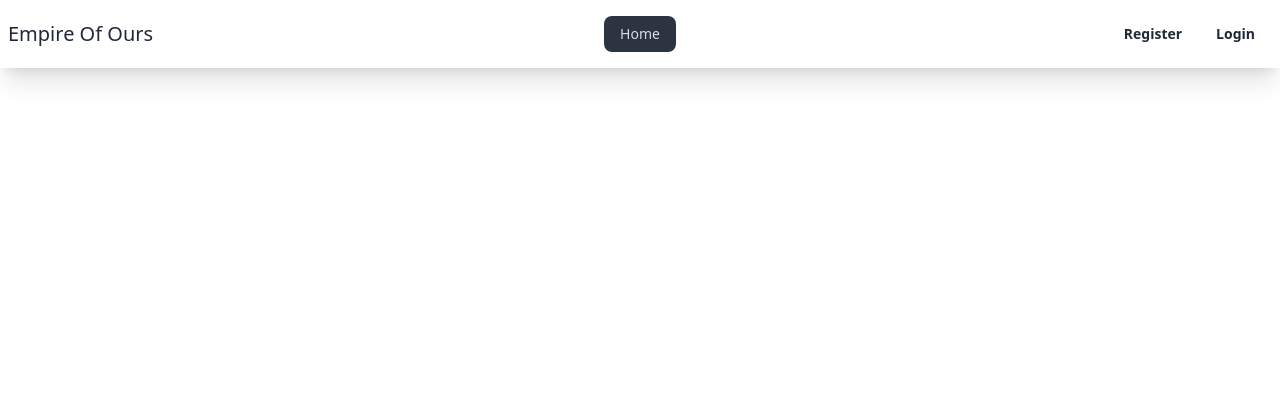
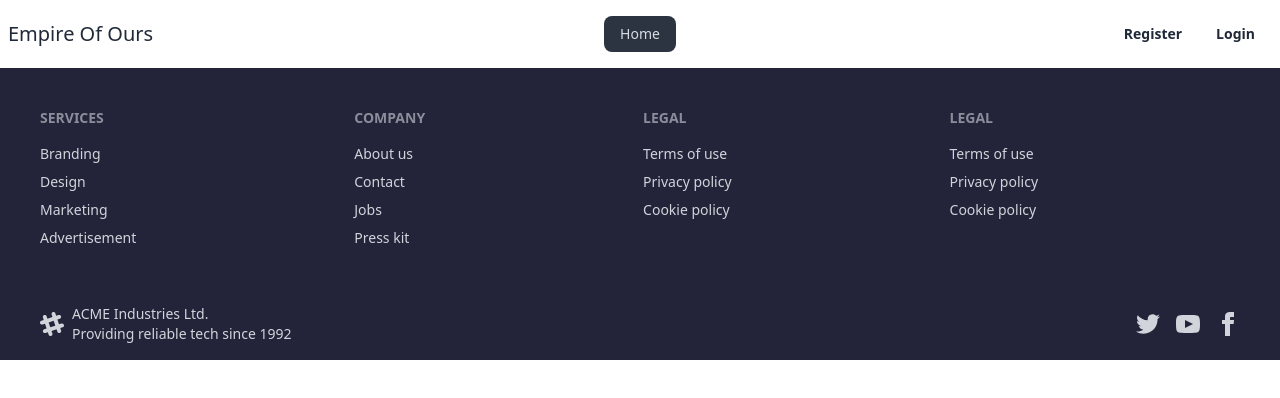
Before and after one commit to Asaduzzaman70/empire-of-ours, a React (Vite) app: page / in a window 1280 px wide. Shown: the top 398 px of the page. Built offline with nearby package versions, Linux system fonts and the light colour scheme; no server answers.

Commit message:
Added footer section

```diff
--- a/src/Pages/logIn/LogIn.jsx
+++ b/src/Pages/logIn/LogIn.jsx
@@ -2,6 +2,8 @@ import { useContext, useState } from "react";
 import { FaGithub, FaGoogle, FaRegEye, FaRegEyeSlash } from "react-icons/fa";
 import 'react-toastify/dist/ReactToastify.css';
 import { CreateContext } from "../../Provider/AuthProvider";
+import { NavLink } from "react-router-dom";
+import { toast } from "react-toastify";
 
 
 
@@ -14,13 +16,20 @@ const LogIn = () => {
         e.preventDefault();
         const form = new FormData(e.currentTarget);
         const email = form.get("email");
-        const password = form.get("password")
+        const password = form.get("password");
+        if(password.length < 6){
+            return toast.error('Your Password must 6 character or more!')
+        }
+        if(!/[!@#$%^&*()_+\-=\[\]{};':"\\|,.<>\/?]/.test(password)){
+            return toast.error('One special character please!')
+        }
 
         logIn(email, password)
             .then(() => {
-                alert('Successful log in');
+                toast.success('Successful login');
             })
             .catch(error => {
+                toast.error('Something Wrong!')
                 console.log(error);
             })
     }
@@ -29,7 +38,7 @@ const LogIn = () => {
     const handleMedia = (arg) => {
         logInWithMedia(arg)
             .then(() => {
-                alert('Success full log in');
+                toast.success('Successful login');
             })
             .error(error => {
                 alert(error.message);
@@ -40,7 +49,7 @@ const LogIn = () => {
     return (
         <div className="hero min-h-screen" style={{ backgroundImage: "url('https://i.ibb.co/GHXgFHZ/photo-1448630360428-65456885c650.jpg')" }}>
             <div className="hero-overlay bg-opacity-60"></div>
-            <div className="hero-content text-center text-neutral-content">
+            <div className="hero-content text-center text-neutral-content py-10">
                 <div className="max-w-2xl bg-gray-600 rounded-md bg-opacity-25 shadow-2xl shadow-black p-11 border-2 border-[#8d98ff4d]">
                     <h1 className="mb-5 text-5xl font-semibold rajdhani text-white">Welcome Back to Empire Of Ours</h1>
                     <p className="mb-5 roboto text-lg text-gray-300">
@@ -105,6 +114,9 @@ const LogIn = () => {
                                 <FaGithub />
                             </button>
                         </div>
+                        <div className="text-center mt-6">
+                            <p className="roboto font-bold">You don't have an account. Please <NavLink className='underline text-[#8D99FF]' to='/register'>Register Now</NavLink></p>
+                        </div>
                     </div>
                 </div>
             </div>
--- a/src/Pages/register/Register.jsx
+++ b/src/Pages/register/Register.jsx
@@ -51,7 +51,7 @@ const Register = () => {
 
 
     return (
-        <div className="lg:bg-none bg-[url('https://i.ibb.co/YpqRm53/photo-1479839672679-a46483c0e7c8.jpg')]    bg-cover bg-center relative">
+        <div className="lg:bg-none bg-[url('https://i.ibb.co/YpqRm53/photo-1479839672679-a46483c0e7c8.jpg')] bg-cover bg-center relative lg:mb-10">
             <div className="absolute w-full h-full lg:w-0 bg-black lg:bg-none opacity-50 z-0"></div>
             <div className="grid grid-cols-1 lg:grid-cols-2 items-center container mx-auto gap-9 lg:mt-7 p-5">
                 <div className="z-10 p-6">
--- /dev/null
+++ b/src/footer/Footer.jsx
@@ -0,0 +1,50 @@
+
+const Footer = () => {
+    return (
+        <div className="bg-[#232339]">
+            <footer className="footer p-10 text-base-content container mx-auto">
+                <nav className="text-gray-300">
+                    <h6 className="footer-title">Services</h6>
+                    <a className="link link-hover">Branding</a>
+                    <a className="link link-hover">Design</a>
+                    <a className="link link-hover">Marketing</a>
+                    <a className="link link-hover">Advertisement</a>
+                </nav>
+                <nav className="text-gray-300">
+                    <h6 className="footer-title">Company</h6>
+                    <a className="link link-hover">About us</a>
+                    <a className="link link-hover">Contact</a>
+                    <a className="link link-hover">Jobs</a>
+                    <a className="link link-hover">Press kit</a>
+                </nav>
+                <nav className="text-gray-300">
+                    <h6 className="footer-title">Legal</h6>
+                    <a className="link link-hover">Terms of use</a>
+                    <a className="link link-hover">Privacy policy</a>
+                    <a className="link link-hover">Cookie policy</a>
+                </nav>
+                <nav className="text-gray-300">
+                    <h6 className="footer-title">Legal</h6>
+                    <a className="link link-hover">Terms of use</a>
+                    <a className="link link-hover">Privacy policy</a>
+                    <a className="link link-hover">Cookie policy</a>
+                </nav>
+            </footer>
+            <footer className="footer px-10 py-4 bg-[#232339] text-base-content border-base-300 container mx-auto">
+                <aside className="items-center grid-flow-col">
+                    <svg width="24" height="24" viewBox="0 0 24 24" xmlns="http://www.w3.org/2000/svg" fillRule="evenodd" clipRule="evenodd" className="fill-current text-gray-300"><path d="M22.672 15.226l-2.432.811.841 2.515c.33 1.019-.209 2.127-1.23 2.456-1.15.325-2.148-.321-2.463-1.226l-.84-2.518-5.013 1.677.84 2.517c.391 1.203-.434 2.542-1.831 2.542-.88 0-1.601-.564-1.86-1.314l-.842-2.516-2.431.809c-1.135.328-2.145-.317-2.463-1.229-.329-1.018.211-2.127 1.231-2.456l2.432-.809-1.621-4.823-2.432.808c-1.355.384-2.558-.59-2.558-1.839 0-.817.509-1.582 1.327-1.846l2.433-.809-.842-2.515c-.33-1.02.211-2.129 1.232-2.458 1.02-.329 2.13.209 2.461 1.229l.842 2.515 5.011-1.677-.839-2.517c-.403-1.238.484-2.553 1.843-2.553.819 0 1.585.509 1.85 1.326l.841 2.517 2.431-.81c1.02-.33 2.131.211 2.461 1.229.332 1.018-.21 2.126-1.23 2.456l-2.433.809 1.622 4.823 2.433-.809c1.242-.401 2.557.484 2.557 1.838 0 .819-.51 1.583-1.328 1.847m-8.992-6.428l-5.01 1.675 1.619 4.828 5.011-1.674-1.62-4.829z"></path></svg>
+                    <p className="text-gray-300">ACME Industries Ltd. <br />Providing reliable tech since 1992</p>
+                </aside>
+                <nav className="md:place-self-center md:justify-self-end">
+                    <div className="grid grid-flow-col gap-4">
+                        <a><svg xmlns="http://www.w3.org/2000/svg" width="24" height="24" viewBox="0 0 24 24" className="fill-current text-gray-300"><path d="M24 4.557c-.883.392-1.832.656-2.828.775 1.017-.609 1.798-1.574 2.165-2.724-.951.564-2.005.974-3.127 1.195-.897-.957-2.178-1.555-3.594-1.555-3.179 0-5.515 2.966-4.797 6.045-4.091-.205-7.719-2.165-10.148-5.144-1.29 2.213-.669 5.108 1.523 6.574-.806-.026-1.566-.247-2.229-.616-.054 2.281 1.581 4.415 3.949 4.89-.693.188-1.452.232-2.224.084.626 1.956 2.444 3.379 4.6 3.419-2.07 1.623-4.678 2.348-7.29 2.04 2.179 1.397 4.768 2.212 7.548 2.212 9.142 0 14.307-7.721 13.995-14.646.962-.695 1.797-1.562 2.457-2.549z"></path></svg></a>
+                        <a><svg xmlns="http://www.w3.org/2000/svg" width="24" height="24" viewBox="0 0 24 24" className="fill-current text-gray-300"><path d="M19.615 3.184c-3.604-.246-11.631-.245-15.23 0-3.897.266-4.356 2.62-4.385 8.816.029 6.185.484 8.549 4.385 8.816 3.6.245 11.626.246 15.23 0 3.897-.266 4.356-2.62 4.385-8.816-.029-6.185-.484-8.549-4.385-8.816zm-10.615 12.816v-8l8 3.993-8 4.007z"></path></svg></a>
+                        <a><svg xmlns="http://www.w3.org/2000/svg" width="24" height="24" viewBox="0 0 24 24" className="fill-current text-gray-300"><path d="M9 8h-3v4h3v12h5v-12h3.642l.358-4h-4v-1.667c0-.955.192-1.333 1.115-1.333h2.885v-5h-3.808c-3.596 0-5.192 1.583-5.192 4.615v3.385z"></path></svg></a>
+                    </div>
+                </nav>
+            </footer>
+        </div>
+    );
+};
+
+export default Footer;
--- a/src/layout/Root.jsx
+++ b/src/layout/Root.jsx
@@ -1,11 +1,13 @@
 import { Outlet } from "react-router-dom";
 import Navbar from "../navbar/Navbar";
+import Footer from "../footer/Footer";
 
 const Root = () => {
     return (
         <div>
             <Navbar></Navbar>
             <Outlet></Outlet>
+            <Footer></Footer>
         </div>
     );
 };
--- a/src/navbar/Navbar.jsx
+++ b/src/navbar/Navbar.jsx
@@ -1,6 +1,7 @@
 import { useContext } from "react";
 import { NavLink } from "react-router-dom";
 import { CreateContext } from "../Provider/AuthProvider";
+import { toast } from "react-toastify";
 
 const Navbar = () => {
     const { logOut, user } = useContext(CreateContext);
@@ -12,7 +13,7 @@ const Navbar = () => {
     const handleSignOut = () => {
         logOut()
             .then(() => {
-                alert('Log Out')
+                toast.success('Successfully log out')
             })
             .catch(error => {
                 alert(error)
```
Also changed, not shown: src/Pages/banner/Banner.jsx (added).
